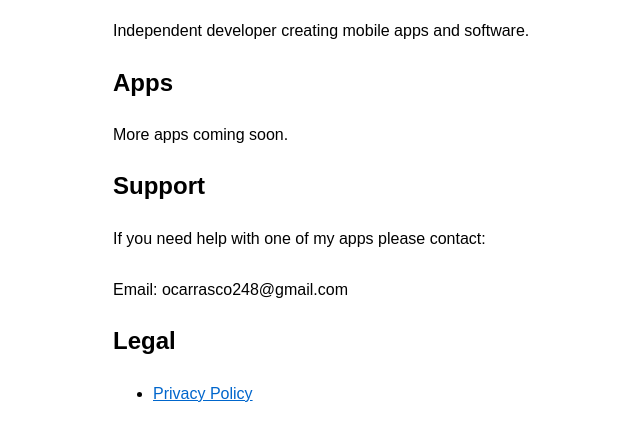
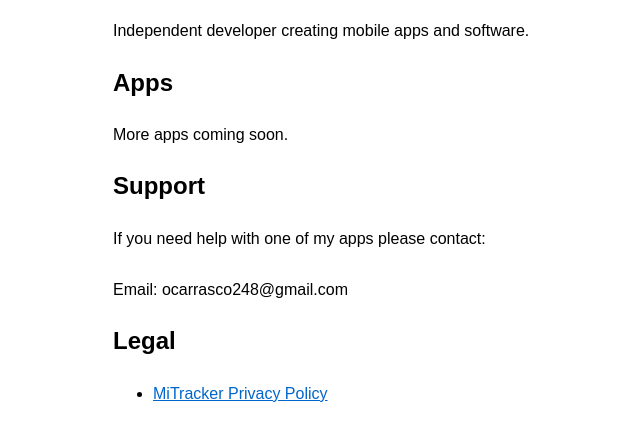
Before and after one commit to OmarXXIV/OmarXXIV.github.io, a plain HTML site: page index.html in a window 1280 px wide. Shown: the part 116-556 px from the top of the page, without its empty margins (127-767 px from the left). Drawn offline with Linux system fonts and the light colour scheme.

Commit message:
Update privacy policy link text

```diff
--- a/index.html
+++ b/index.html
@@ -45,7 +45,7 @@ Email: ocarrasco248@gmail.com
 <h2>Legal</h2>
 
 <ul>
-<li><a href="privacy.html">Privacy Policy</a></li>
+<li><a href="privacy.html">MiTracker Privacy Policy</a></li>
 </ul>
 
 </body>
```
